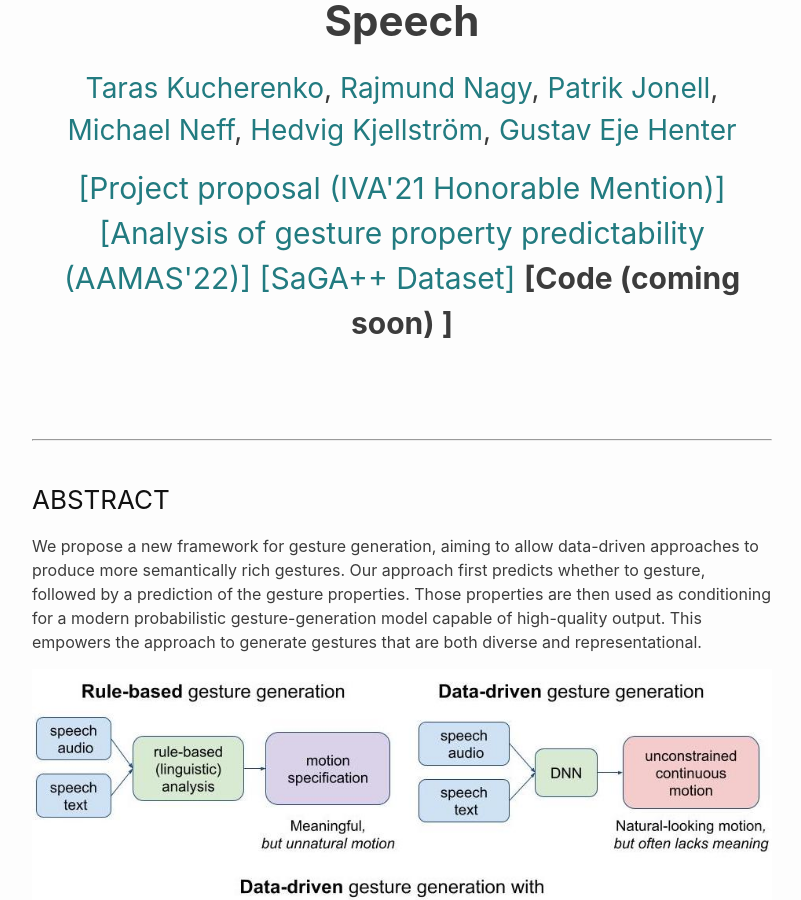
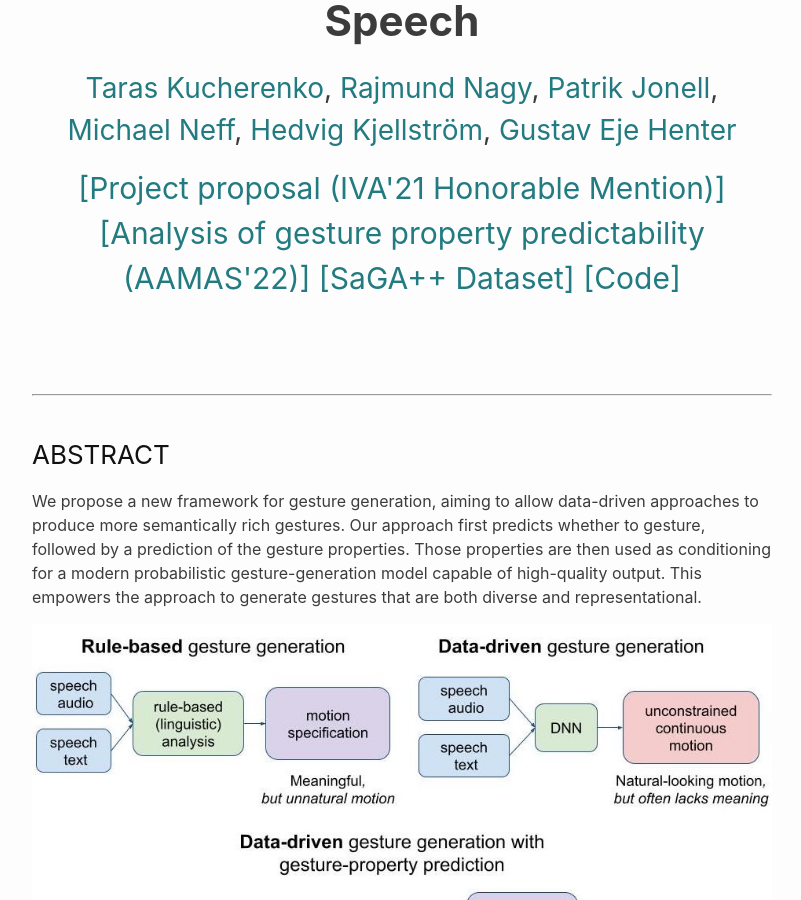
Before and after one commit to Svito-zar/Svito-zar.github.io, a Jekyll site: the page built from _posts/2021-07-30-Speech2Gest2Prop.md, in a window 1280 px wide and 900 px high, scrolled down 407 px. Shown: the whole window, without its empty margins (238-1039 px from the left). Built offline with Jekyll 4.4.1, drawn with Linux system fonts in a browser that asks for light colours.

Commit message:
Update code link

```diff
--- a/_posts/2021-07-30-Speech2Gest2Prop.md
+++ b/_posts/2021-07-30-Speech2Gest2Prop.md
@@ -16,7 +16,7 @@ permalink: /speech2properties2gestures/
  <br>
  <a href="https://arxiv.org/abs/2108.05762" style="font-size: 30px; text-decoration: none">[Analysis of gesture property predictability (AAMAS'22)]   </a>
  <a href="https://doi.org/10.5281/zenodo.6534502" style="font-size: 30px; text-decoration: none"> [SaGA++ Dataset] </a>
- <b style="font-size: 30px; text-decoration: none"> [Code (coming soon) ]  </b>
+ <a href="https://github.com/Svito-zar/speech2properties2gestures" style="font-size: 30px; text-decoration: none"> [Code]  </a>
 </p>
 
 &nbsp;
```
